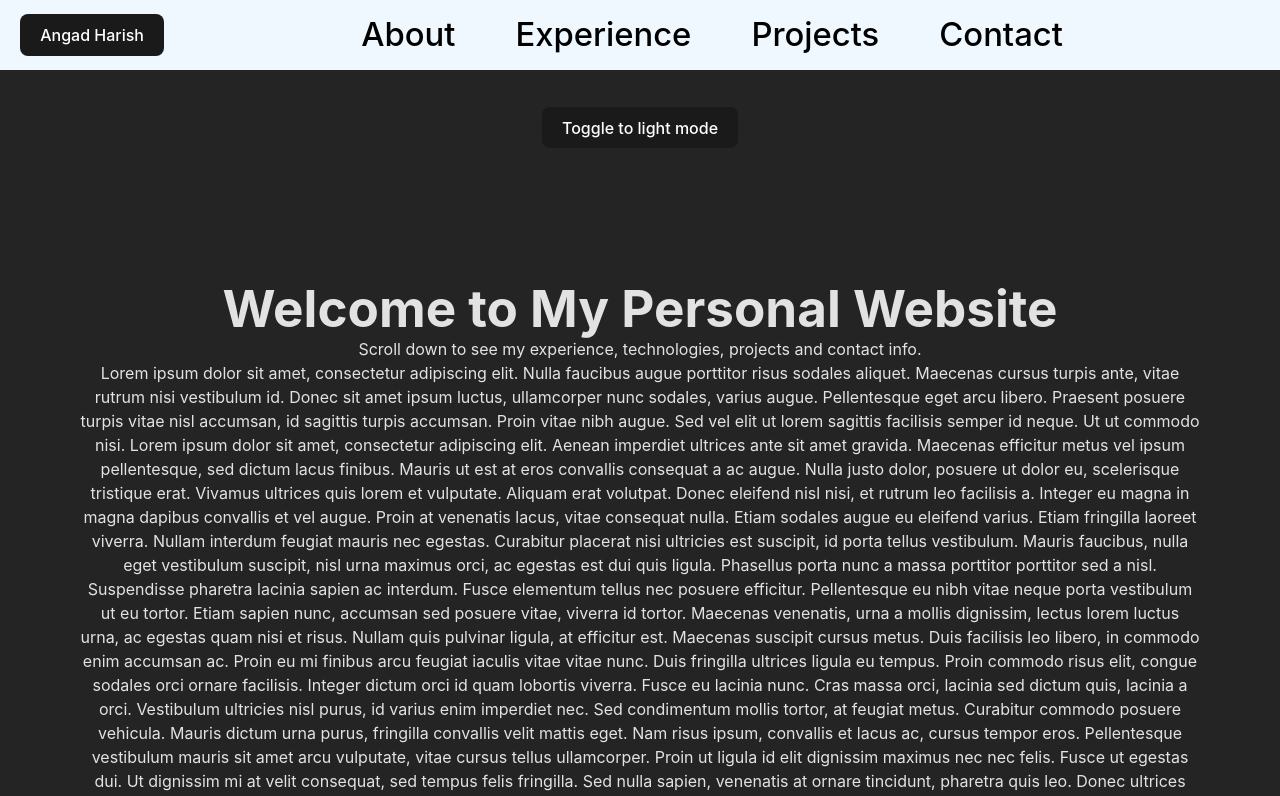
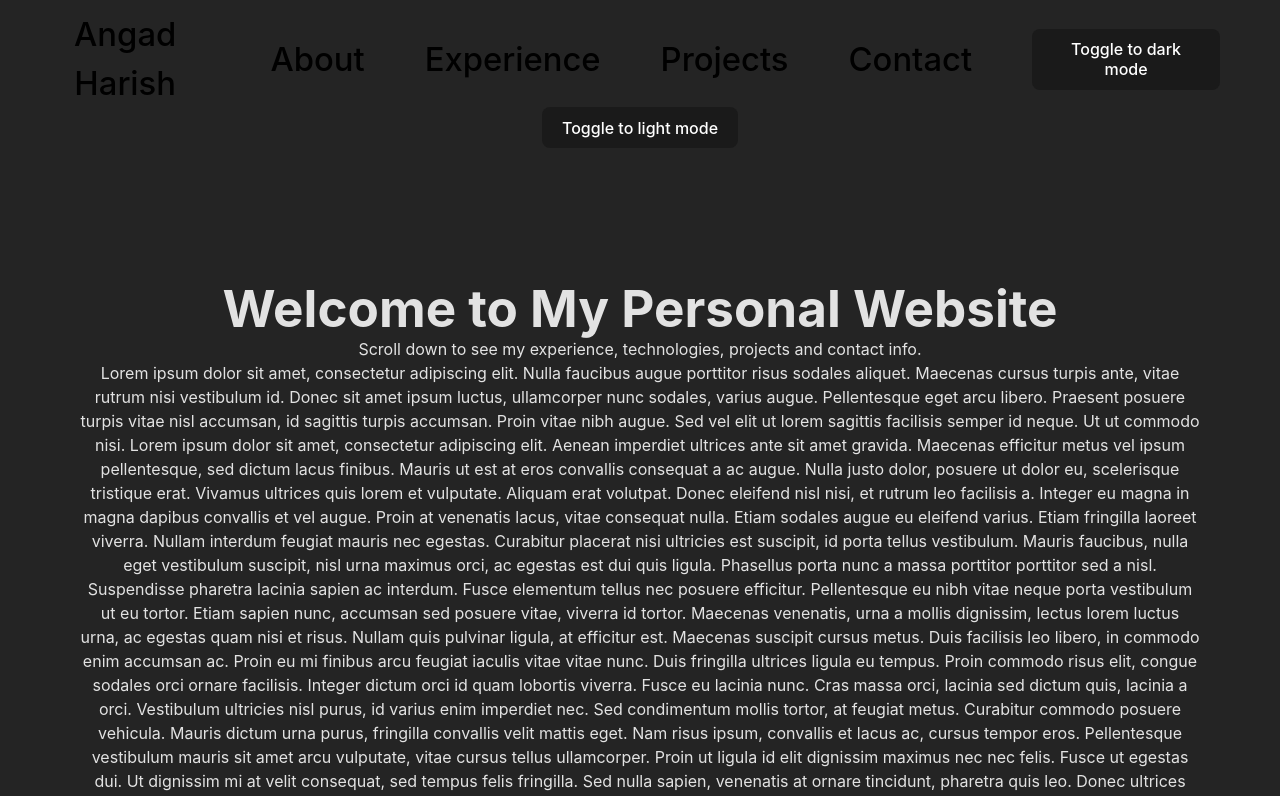
Before and after one commit to Angada28/my-personal-website, a React (Vite) app: page / in a window 1280 px wide. Shown: the top 796 px of the page. Built offline with nearby package versions, Linux system fonts and the light colour scheme.

Commit message:
updated navbar styling to also have dark mode

```diff
--- a/src/components/Navbar.css
+++ b/src/components/Navbar.css
@@ -24,7 +24,6 @@ a {
 
 /* navbar */
 .navbar {
-  background-color: aliceblue;
   padding: 10px 20px;
   display: flex;
   justify-content: space-between;
@@ -36,6 +35,14 @@ a {
   width: 100%; /* Make it span the full width */
   z-index: 1000; /* Ensure it stays above other content */
   transition: background-color 0.3s ease-in-out;
+}
+
+.navbar.light {
+  background-color: aliceblue;
+}
+
+.navbar.dark {
+  background-color: #333;
 }
 
 /* logo  */
@@ -50,6 +57,14 @@ a {
   justify-content: space-between;
   align-items: center;
   gap: 60px;
+}
+
+.navMenu.light {
+  background-color: aliceblue;
+}
+
+.navMenu.dark {
+  background-color: #333;
 }
 
 /* media queries */
@@ -94,7 +109,6 @@ a {
     width: 100%;
     height: 100%;
     text-align: center;
-    background-color: aliceblue;
     padding: 20px 0; /* Adjust padding to center items vertically */
     transform: translateX(100%);
     transition: transform 0.7s ease-in-out;
@@ -115,11 +129,13 @@ a {
   }
 
   .navbar.active {
-    background-color: rgba(
-      0,
-      0,
-      0,
-      0.8
-    ); /* Darken the background when active */
+    background-color: rgba(0, 0, 0, 0.8); /* Darken the background when active */
+  }
+
+  .theme-toggle {
+    margin-top: 20px;
+    padding: 10px 20px;
+    font-size: 1rem;
+    cursor: pointer;
   }
 }
--- a/src/components/Navbar.jsx
+++ b/src/components/Navbar.jsx
@@ -2,7 +2,7 @@ import { useState } from "react";
 import { Link, animateScroll } from "react-scroll";
 import "./Navbar.css";
 
-function Navbar() {
+function Navbar({ toggleTheme, theme }) {
   const [isActive, setIsActive] = useState(false);
 
   const toggleActiveClass = () => {
@@ -17,13 +17,26 @@ function Navbar() {
     animateScroll.scrollToTop();
   };
 
+  const handleToggleTheme = () => {
+    toggleTheme();
+    removeActive();
+  };
+
   return (
     <>
-      <nav className={`navbar ${isActive ? "active" : ""}`}>
-        <button onClick={scrollToTop}>Angad Harish</button>
-        <div className={`navMenu ${isActive ? "active" : ""}`}>
+      <nav className={`navbar ${isActive ? "active" : ""} ${theme}`}>
+        <a
+          className="navLink"
+          onClick={() => {
+            removeActive();
+            scrollToTop();
+          }}
+        >
+          Angad Harish
+        </a>
+        <div className={`navMenu ${isActive ? "active" : ""} ${theme}`}>
           <Link
-            to={"hero"}
+            to={"about"}
             smooth={true}
             duration={1000}
             offset={-50}
@@ -62,6 +75,9 @@ function Navbar() {
           >
             Contact
           </Link>
+          <button className="theme-toggle" onClick={handleToggleTheme}>
+            Toggle to {theme === "dark" ? "light" : "dark"} mode
+          </button>
         </div>
 
         <div
```
